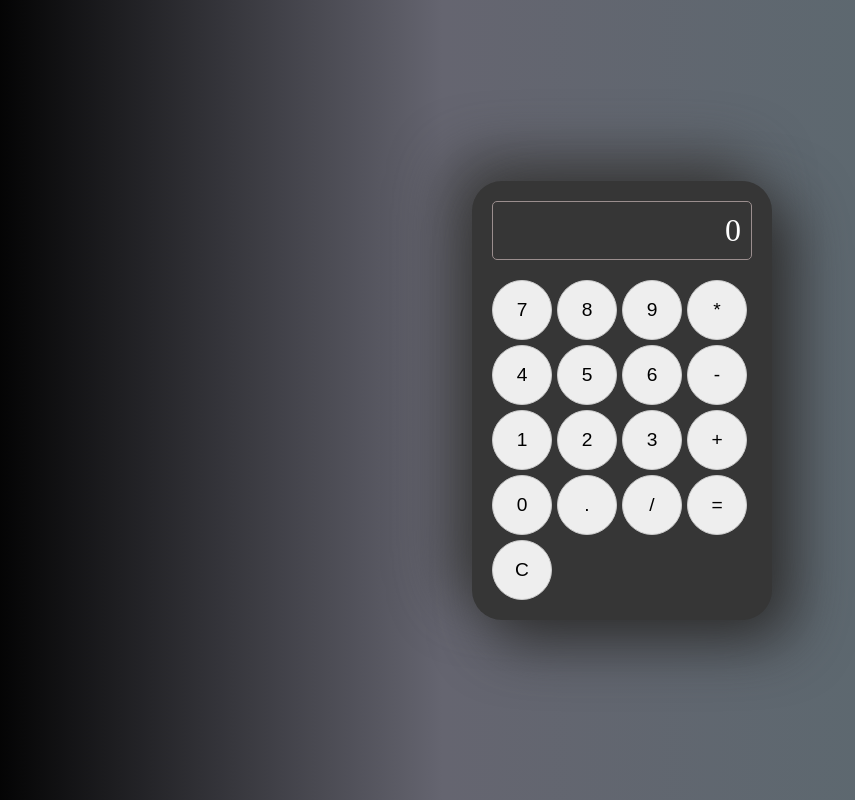
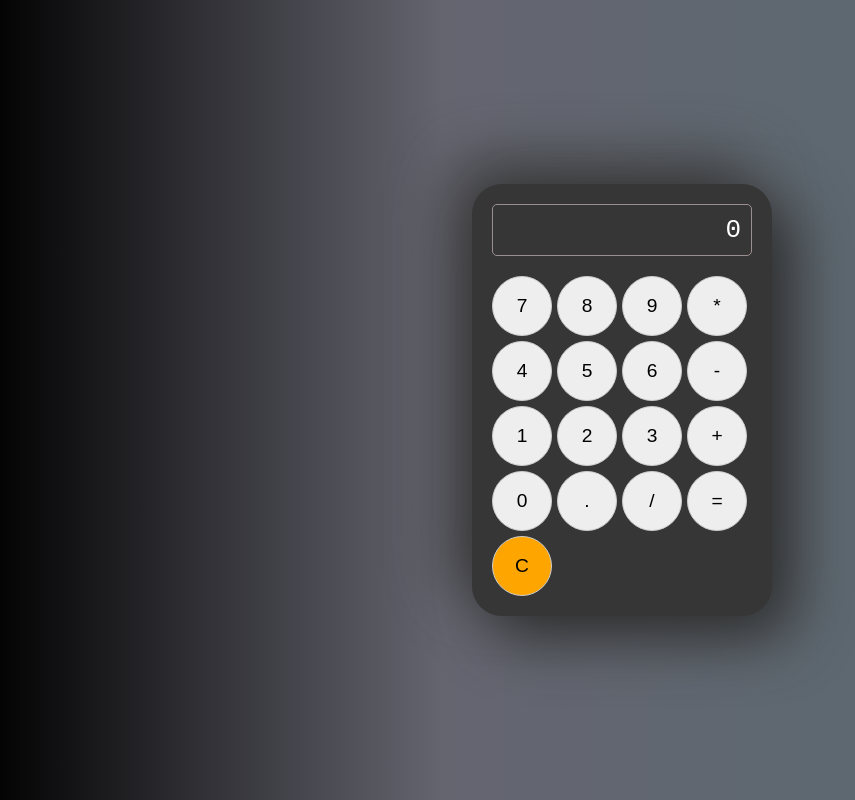
Before and after one commit to Anand-warrier/CODSOFT, a plain HTML site: page calculator/index.html in a window 1280 px wide. Shown: the whole page, without its empty margins (18-873 px from the left). Drawn offline with Linux system fonts and the light colour scheme.

```diff
--- a/calculator/styles.css
+++ b/calculator/styles.css
@@ -8,6 +8,7 @@
 html,
 body {
   height: 100%;
+  font-family: monospace;
 }
 body {
   display: grid;
@@ -62,3 +63,9 @@ body {
 .btn:active {
   background-color: #ddd;
 }
+#clear{
+    background-color: orange;
+}
+#clear:active{
+    background-color: rgb(190, 126, 7);
+}
```
